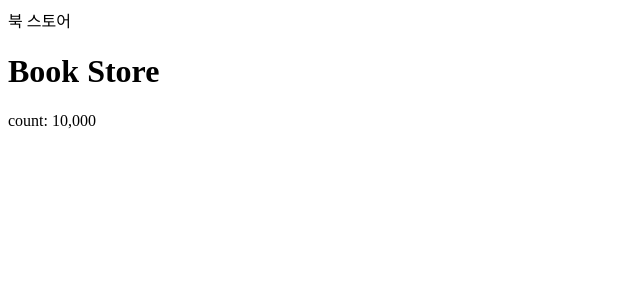
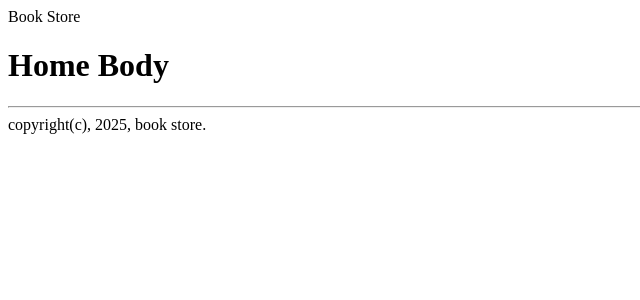
Before and after one commit to suooo/Book-Store, a React (Create React App) app: page / in a window 1280 px wide. Shown: the top 300 px of the page, without its empty margins (0-640 px from the left). Built offline with nearby package versions, Linux system fonts and the light colour scheme.

Commit message:
feat: 레이아웃 생성

```diff
--- a/src/App.tsx
+++ b/src/App.tsx
@@ -1,7 +1,12 @@
+import Layout from "./components/layout/Layout";
 import Home from "./pages/Home";
 
 function App() {
-  return <Home />;
+  return (
+    <Layout>
+      <Home />
+    </Layout>
+  );
 }
 
 export default App;
--- /dev/null
+++ b/src/components/common/Footer.tsx
@@ -0,0 +1,10 @@
+function Footer() {
+  return (
+    <>
+      <hr />
+      <div>copyright(c), 2025, book store.</div>
+    </>
+  );
+}
+
+export default Footer;
--- a/src/components/common/Header.tsx
+++ b/src/components/common/Header.tsx
@@ -1,5 +1,5 @@
 function Header() {
-  return <header> 북 스토어</header>;
+  return <header> Book Store</header>;
 }
 
 export default Header;
--- /dev/null
+++ b/src/components/layout/Layout.tsx
@@ -0,0 +1,18 @@
+import Footer from "../common/Footer";
+import Header from "../common/Header";
+
+interface LayoutProps {
+  children: React.ReactNode;
+}
+
+function Layout({ children }: LayoutProps) {
+  return (
+    <>
+      <Header />
+      <main> {children} </main>
+      <Footer />
+    </>
+  );
+}
+
+export default Layout;
--- a/src/pages/Home.tsx
+++ b/src/pages/Home.tsx
@@ -1,14 +1,7 @@
-import Header from "../components/common/Header";
-import { formatNumber } from "../utils/format";
-
-const COUNT = 10000;
-
 function Home() {
   return (
     <>
-      <Header />
-      <h1>Book Store</h1>
-      <div>count: {formatNumber(COUNT)}</div>
+      <h1>Home Body</h1>
     </>
   );
 }
```
